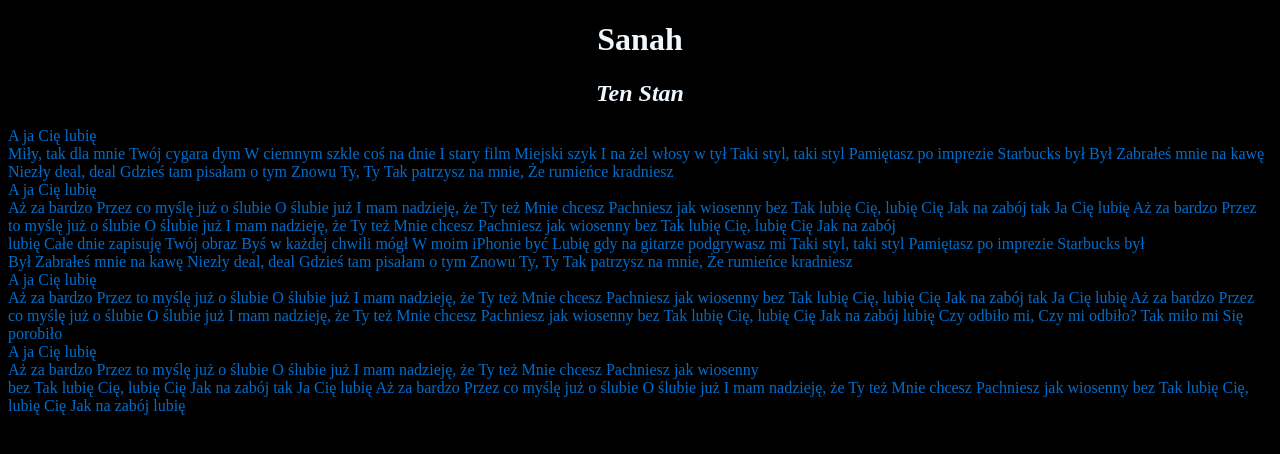
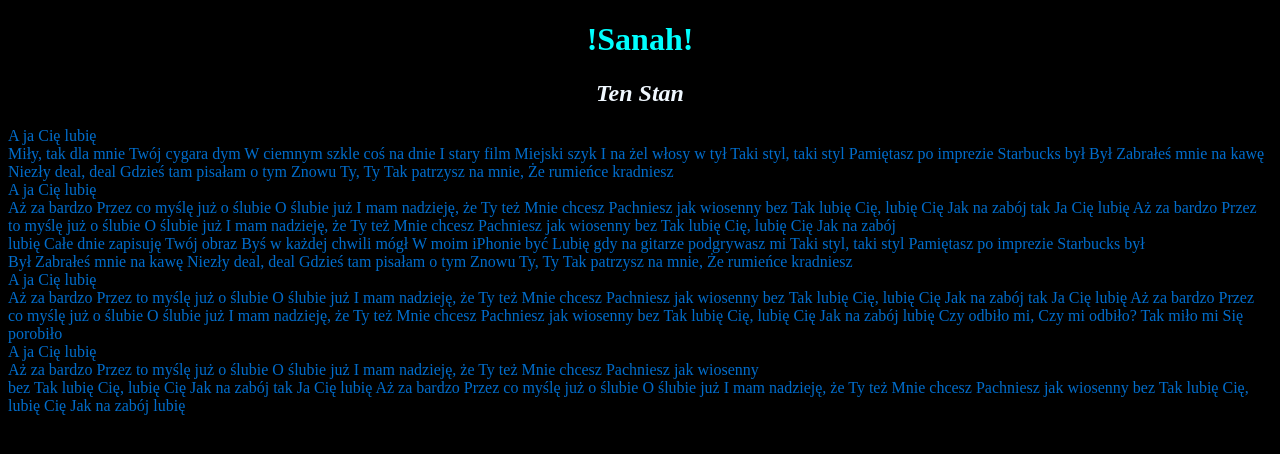
Before and after one commit to mocarz21/Nauka-gita, a website: page index.html in a window 1280 px wide. Drawn offline with Linux system fonts and the light colour scheme.

```diff
--- /dev/null
+++ b/Komendy.txt
@@ -0,0 +1 @@
+node_modules/.bin/html-validate start "*.html"
--- a/index.html
+++ b/index.html
@@ -8,7 +8,7 @@
     <title>Zad commity</title>
 </head>
 <body>
-    <h1>Sanah</h1>
+    <h1>!Sanah!</h1>
     <h2><i>Ten Stan</i></h2>
     <p>A ja Cię lubię <br>Miły, tak dla mnie Twój cygara dym W ciemnym szkle coś na dnie I stary film Miejski szyk I na żel włosy w tył Taki styl, taki styl Pamiętasz po imprezie Starbucks
         był Był Zabrałeś mnie na kawę Niezły deal, deal Gdzieś tam pisałam o tym Znowu Ty, Ty Tak patrzysz na mnie, Że rumieńce kradniesz<br> A ja Cię lubię<br> Aż za bardzo Przez co
--- a/style.css
+++ b/style.css
@@ -9,3 +9,6 @@
     color: rgb(0, 109, 204);
     text-align: left;
 }
+h1{
+    color: aqua;
+}
```
Also changed, not shown: package.json (added, +24 -0 lines), 2 other files.
